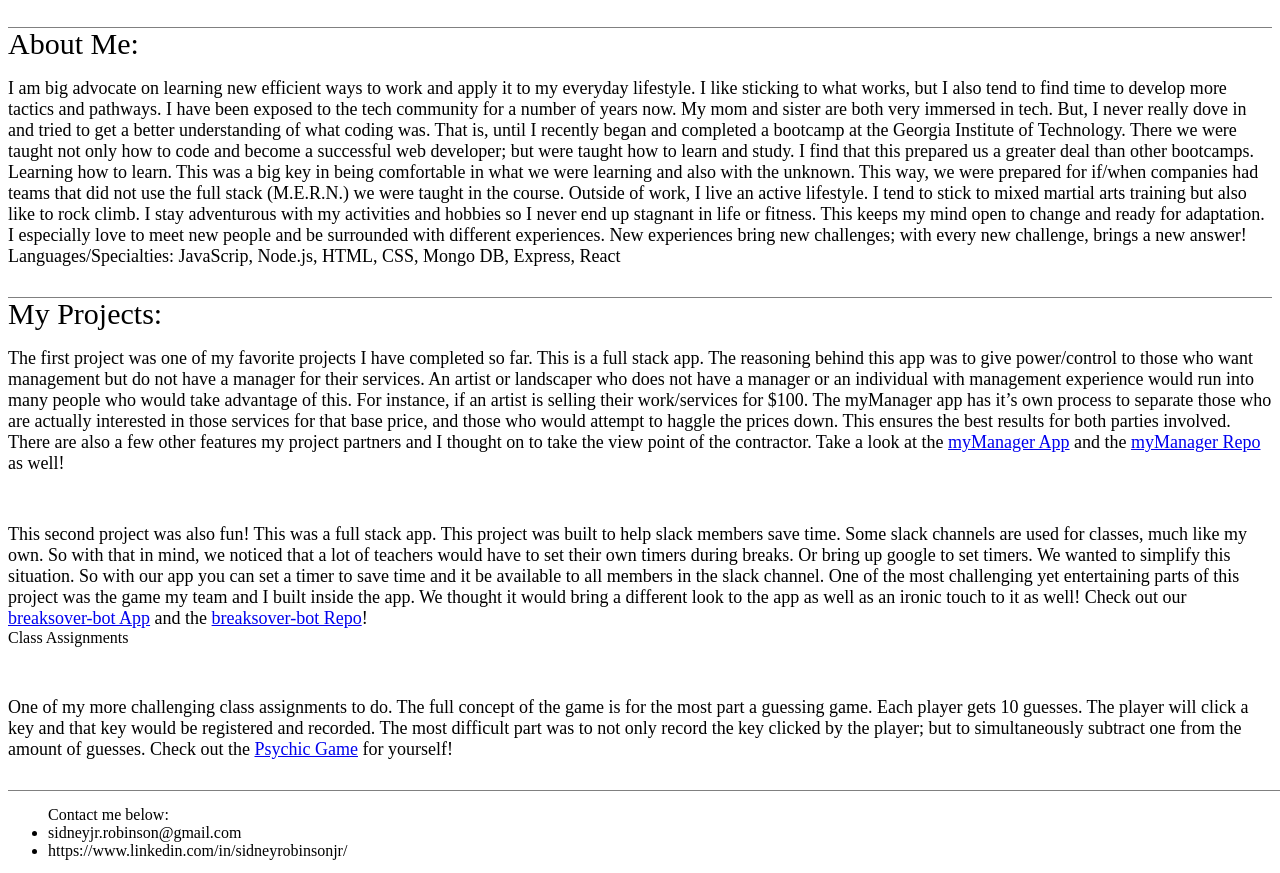
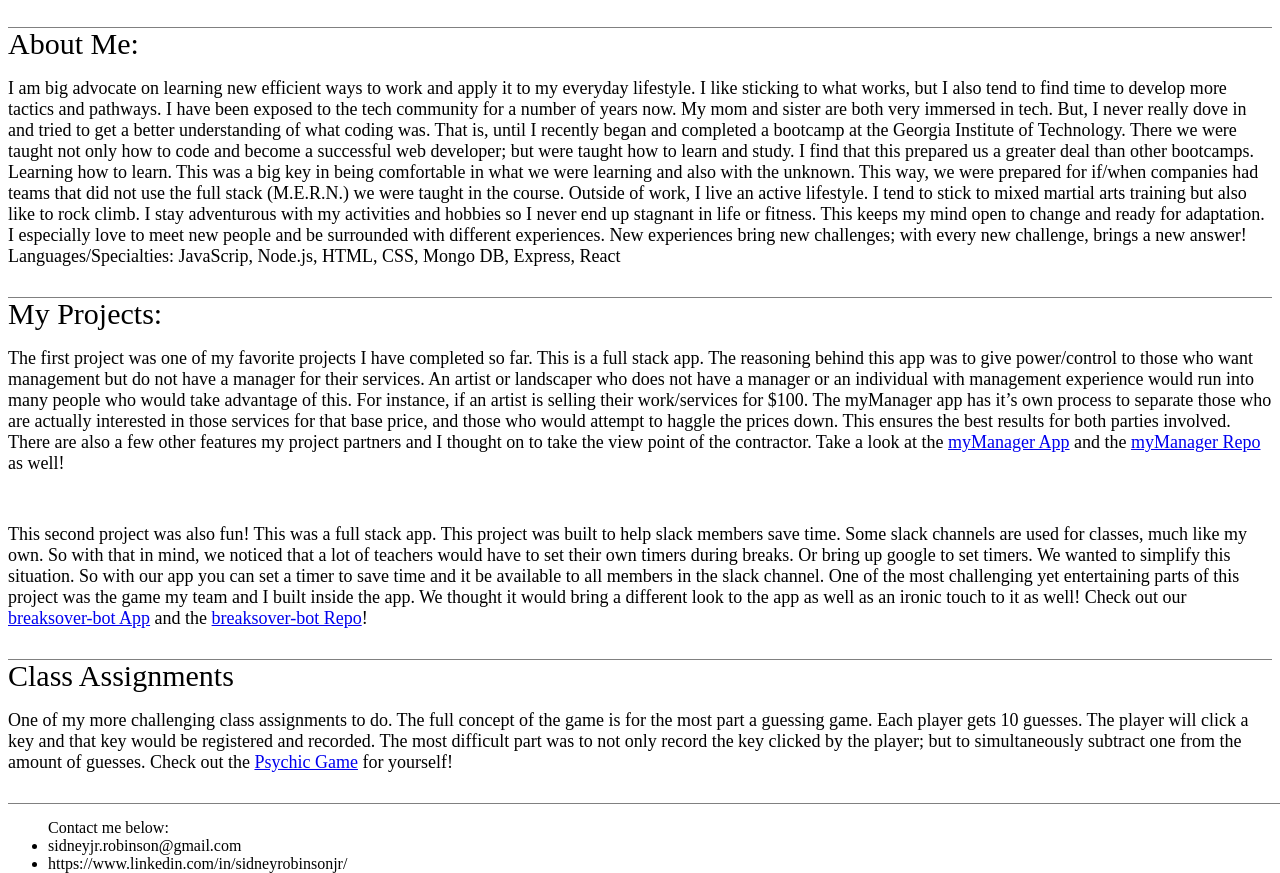
Before and after one commit to sidrobinson/sidrobinson.github.io, a plain HTML site: page index.html in a window 1280 px wide. Shown: the part 189-1062 px from the top of the page. Drawn offline with nearby package versions, Linux system fonts and the light colour scheme.

Commit message:
Add files via upload

```diff
--- a/index.css
+++ b/index.css
@@ -108,14 +108,14 @@
     margin-top: 50px;
     font-size: 18px;
 }
-/* .classAssignments {
+.classAssignments {
     margin-top: 30px;
     font-size: 30px;
     border: 100%;
     width:100%;
     height:1px;
     background: grey
-} */
+}
 .myProjects {
     margin-top: 30px;
     font-size: 30px;
```
